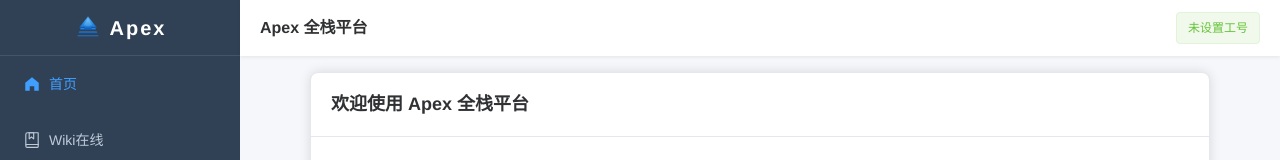
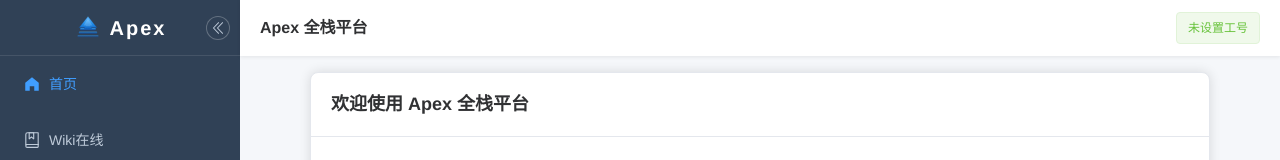
Before and after one commit to 0815006/app-apex, a Vue app in the folder web-apex-vue/: page /home in a window 1280 px wide. Shown: the top 160 px of the page. Built offline with nearby package versions, Linux system fonts and the light colour scheme; no server answers.

Commit message:
2026-07-28 折叠菜单

```diff
--- a/web-apex-vue/src/components/Layout/Sidebar.vue
+++ b/web-apex-vue/src/components/Layout/Sidebar.vue
@@ -1,11 +1,26 @@
 <template>
-  <div class="sidebar-container">
+  <div class="sidebar-container" :class="{ collapsed }">
     <div class="sidebar-logo">
       <img src="/apex-logo.svg" alt="Apex" class="logo-icon" />
-      <span class="logo-text">Apex</span>
+      <span v-show="!collapsed" class="logo-text">Apex</span>
+
+      <el-tooltip :content="collapsed ? '展开侧边栏' : '折叠侧边栏'" placement="right" :show-after="300">
+        <div
+          class="sidebar-toggle"
+          :class="{ 'is-overlay': collapsed }"
+          @click="toggle"
+        >
+          <el-icon :size="16">
+            <DArrowLeft v-if="!collapsed" />
+            <DArrowRight v-else />
+          </el-icon>
+        </div>
+      </el-tooltip>
     </div>
+
     <el-menu
       :default-active="activeMenu"
+      :collapse="collapsed"
       background-color="#304156"
       text-color="#bfcbd9"
       active-text-color="#409eff"
@@ -13,35 +28,35 @@
     >
       <el-menu-item index="/home">
         <el-icon><HomeFilled /></el-icon>
-        <span>首页</span>
+        <template #title>首页</template>
       </el-menu-item>
       <el-menu-item index="/wiki">
         <el-icon><Collection /></el-icon>
-        <span>Wiki在线</span>
+        <template #title>Wiki在线</template>
       </el-menu-item>
       <el-menu-item index="/fileshare">
         <el-icon><FolderOpened /></el-icon>
-        <span>文件共享</span>
+        <template #title>文件共享</template>
       </el-menu-item>
       <el-menu-item index="/chat">
         <el-icon><ChatDotRound /></el-icon>
-        <span>AI大模型</span>
+        <template #title>AI大模型</template>
       </el-menu-item>
       <el-menu-item index="/agent">
         <el-icon><Cpu /></el-icon>
-        <span>Agent</span>
+        <template #title>Agent</template>
       </el-menu-item>
       <el-menu-item index="/skills">
         <el-icon><MagicStick /></el-icon>
-        <span>Skill工具</span>
+        <template #title>Skill工具</template>
       </el-menu-item>
       <el-menu-item index="/monitor">
         <el-icon><Monitor /></el-icon>
-        <span>容量监控</span>
+        <template #title>容量监控</template>
       </el-menu-item>
       <el-menu-item index="/monitor-trend">
         <el-icon><TrendCharts /></el-icon>
-        <span>监控走势</span>
+        <template #title>监控走势</template>
       </el-menu-item>
     </el-menu>
   </div>
@@ -50,6 +65,24 @@
 <script setup lang="ts">
 import { computed } from 'vue'
 import { useRoute } from 'vue-router'
+
+const props = defineProps({
+  modelValue: {
+    type: Boolean,
+    default: false,
+  },
+})
+
+const emit = defineEmits(['update:modelValue'])
+
+const collapsed = computed({
+  get: () => props.modelValue,
+  set: (val) => emit('update:modelValue', val),
+})
+
+const toggle = () => {
+  collapsed.value = !collapsed.value
+}
 
 const route = useRoute()
 const activeMenu = computed(() => route.path)
@@ -60,6 +93,7 @@ const activeMenu = computed(() => route.path)
   height: 100%;
   display: flex;
   flex-direction: column;
+  transition: width 0.3s ease;
 }
 
 .sidebar-logo {
@@ -69,6 +103,8 @@ const activeMenu = computed(() => route.path)
   justify-content: center;
   gap: 8px;
   border-bottom: 1px solid rgba(255, 255, 255, 0.1);
+  padding: 0 16px;
+  position: relative;
 }
 
 .logo-icon {
@@ -82,6 +118,52 @@ const activeMenu = computed(() => route.path)
   font-weight: 700;
   color: #fff;
   letter-spacing: 2px;
+  white-space: nowrap;
+  overflow: hidden;
+}
+
+/* ========== 折叠切换按钮 ========== */
+.sidebar-toggle {
+  position: absolute;
+  top: 50%;
+  right: 10px;
+  transform: translateY(-50%);
+  width: 24px;
+  height: 24px;
+  display: flex;
+  align-items: center;
+  justify-content: center;
+  background-color: #304156;
+  border: 1px solid rgba(255, 255, 255, 0.25);
+  border-radius: 50%;
+  cursor: pointer;
+  color: #bfcbd9;
+  z-index: 10;
+  transition: opacity 0.25s ease, border-color 0.2s, color 0.2s;
+}
+
+.sidebar-toggle:hover {
+  color: #409eff;
+  border-color: #409eff;
+}
+
+/* 折叠态：居中覆盖 Logo 图标，默认隐藏 */
+.sidebar-toggle.is-overlay {
+  top: 50%;
+  left: 50%;
+  right: auto;
+  transform: translate(-50%, -50%);
+  width: 36px;
+  height: 36px;
+  background-color: rgba(48, 65, 86, 0.92);
+  opacity: 0;
+  pointer-events: none;
+}
+
+/* 折叠态：鼠标悬停 Logo 区域时显示 */
+.sidebar-logo:hover .sidebar-toggle.is-overlay {
+  opacity: 1;
+  pointer-events: auto;
 }
 
 .el-menu {
--- a/web-apex-vue/src/components/Layout/index.vue
+++ b/web-apex-vue/src/components/Layout/index.vue
@@ -1,8 +1,8 @@
 <template>
   <div class="layout-wrapper">
     <!-- 左侧菜单 -->
-    <aside class="layout-sidebar">
-      <Sidebar />
+    <aside class="layout-sidebar" :class="{ 'layout-sidebar--collapsed': sidebarCollapsed }">
+      <Sidebar v-model="sidebarCollapsed" />
     </aside>
 
     <!-- 顶栏 -->
@@ -23,7 +23,7 @@
 </template>
 
 <script setup lang="ts">
-import { computed } from 'vue'
+import { computed, ref } from 'vue'
 import { useRoute } from 'vue-router'
 import Header from './Header.vue'
 import Sidebar from './Sidebar.vue'
@@ -31,6 +31,8 @@ import StatusBar from './StatusBar.vue'
 
 const route = useRoute()
 const isFullHeightRoute = computed(() => route.path.startsWith('/wiki') || route.path.startsWith('/chat'))
+
+const sidebarCollapsed = ref(false)
 </script>
 
 <style scoped>
@@ -41,6 +43,11 @@ const isFullHeightRoute = computed(() => route.path.startsWith('/wiki') || route
   height: 100dvh;
   width: 100%;
   overflow: hidden;
+  transition: grid-template-columns 0.3s ease;
+}
+
+.layout-wrapper:has(.layout-sidebar--collapsed) {
+  grid-template-columns: 64px 1fr; /* 折叠后左侧菜单宽 64px */
 }
 
 .layout-sidebar {
@@ -48,6 +55,7 @@ const isFullHeightRoute = computed(() => route.path.startsWith('/wiki') || route
   grid-column: 1 / 2;
   background-color: #304156;
   overflow-y: auto;
+  overflow-x: hidden;
 }
 
 .layout-header {
```
